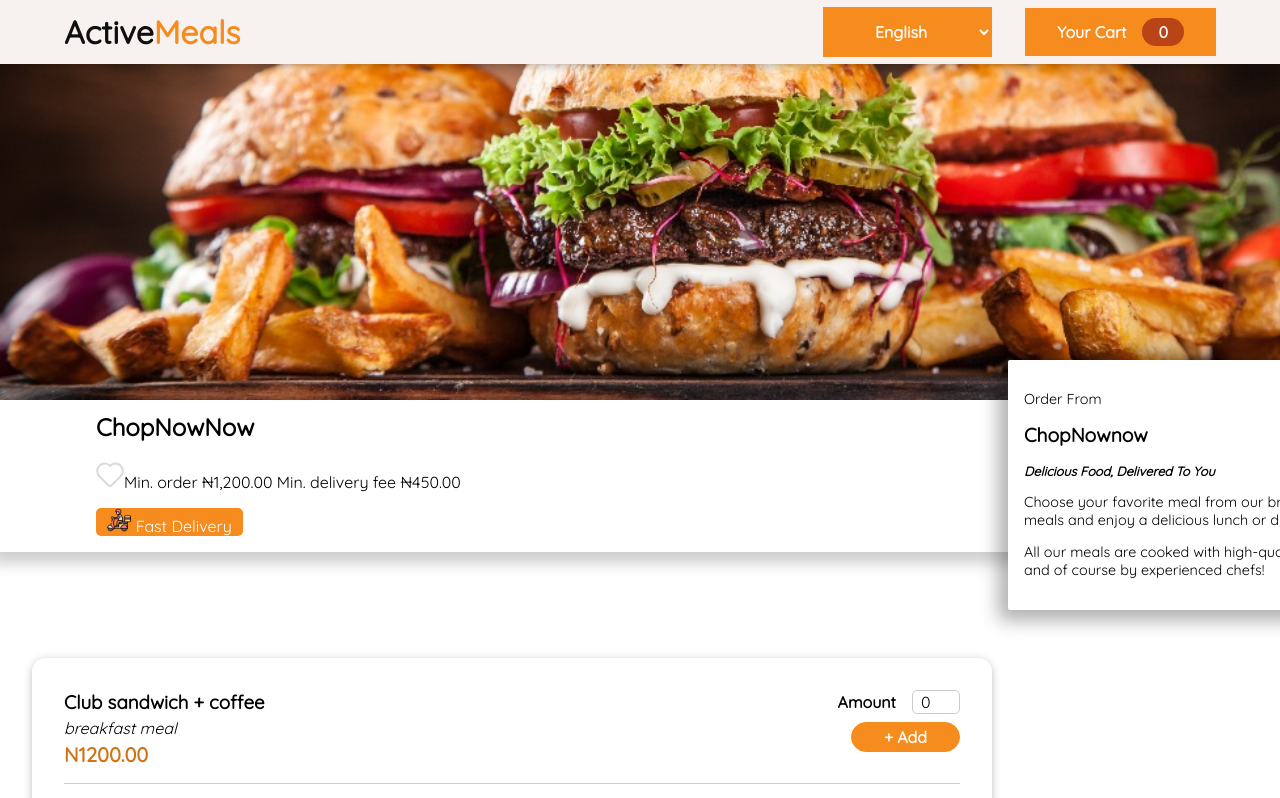
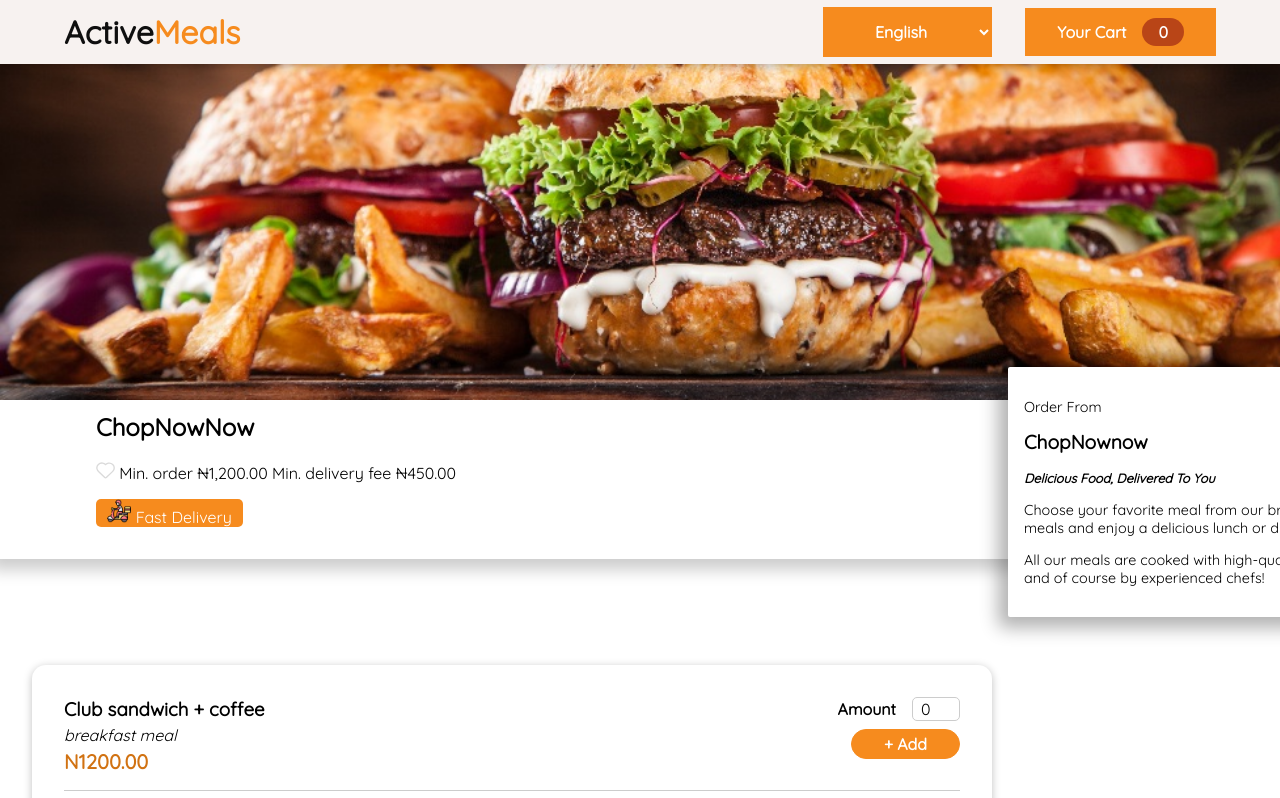
Before and after one commit to Praizbenzy/ActiveMeals, a React (Create React App) app: page / in a window 1280 px wide. Shown: the top 798 px of the page. Built offline with nearby package versions, Linux system fonts and the light colour scheme.

Commit message:
changes made in the meal section

```diff
--- a/src/components/Meals/MealHeader.js
+++ b/src/components/Meals/MealHeader.js
@@ -9,10 +9,10 @@ const MealHeader = () => {
             <div className='sub'>
                 <h2> ChopNowNow</h2>
                 <div>
-                    <p> <img src={Fav}/>Min. order ₦1,200.00 Min. delivery fee ₦450.00</p>
-                    <div className='fastD'>
+                    <span> <img src={Fav} className='favIcon'/>  Min. order ₦1,200.00 Min. delivery fee ₦450.00</span>
+                    <p className='fastD'>
                         <img src={FastD} className='fastDimg'/> <span>Fast Delivery</span>
-                    </div>
+                    </p>
                 </div>
             </div>
         </section>
--- a/src/components/Meals/MealHeader.scss
+++ b/src/components/Meals/MealHeader.scss
@@ -10,6 +10,9 @@
     }
   }
 
+  .favIcon{
+    height: 1.1rem;
+  }
 
   .fastD{
     background-color: #f68b1e;
```
Also changed, not shown: 1 other file (tests, documents, lock files or other folders).
